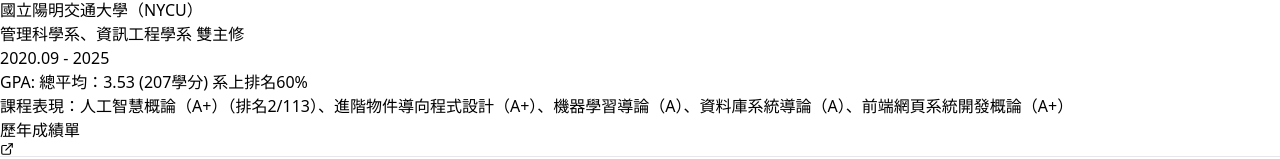
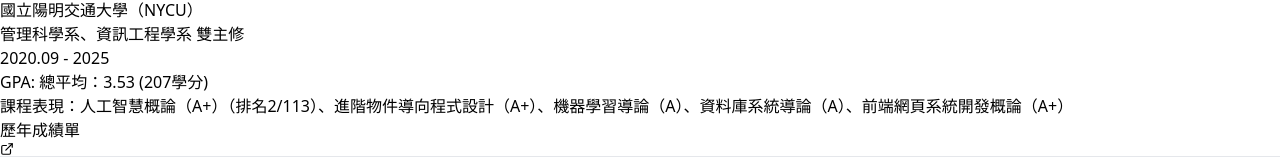
Before and after one commit to egger-meow/Me, a React (Vite) app: page / in a window 1280 px wide. Shown: the part 485-644 px from the top of the page. Built offline with nearby package versions, Linux system fonts and the light colour scheme.

Commit message:
docs: igonre rank

```diff
--- a/src/data/cvData.js
+++ b/src/data/cvData.js
@@ -17,7 +17,7 @@
             degree: "管理科學系、資訊工程學系 雙主修",
             period: "2020.09 - 2025",
             details: [
-              "GPA: 總平均：3.53 (207學分) 系上排名60%",
+              "GPA: 總平均：3.53 (207學分)",
               "課程表現：人工智慧概論（A+）（排名2/113）、進階物件導向程式設計（A+）、機器學習導論（A）、資料庫系統導論（A）、前端網頁系統開發概論（A+）"
             ],
             transcript: "https://drive.google.com/file/d/1GWsNsBEHQsyV--4gdBoJuB9koXrW8UZZ/view"
```
